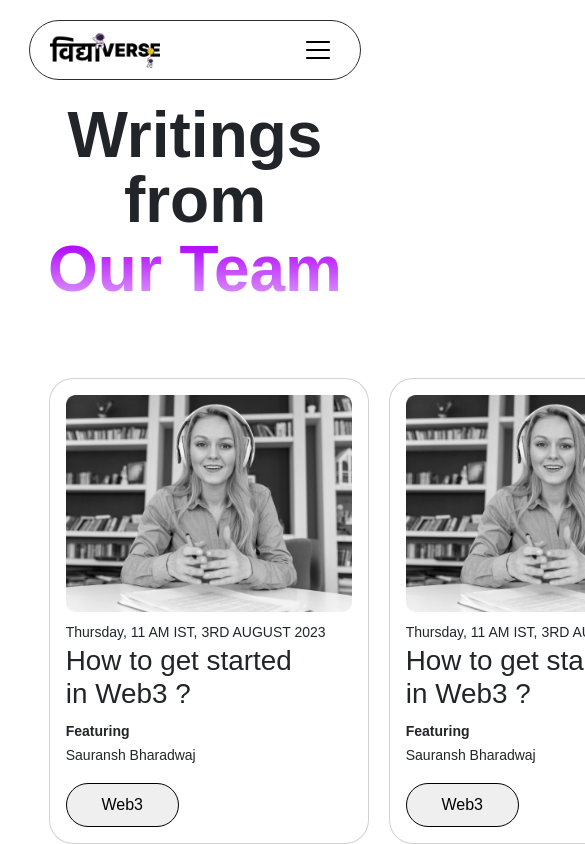
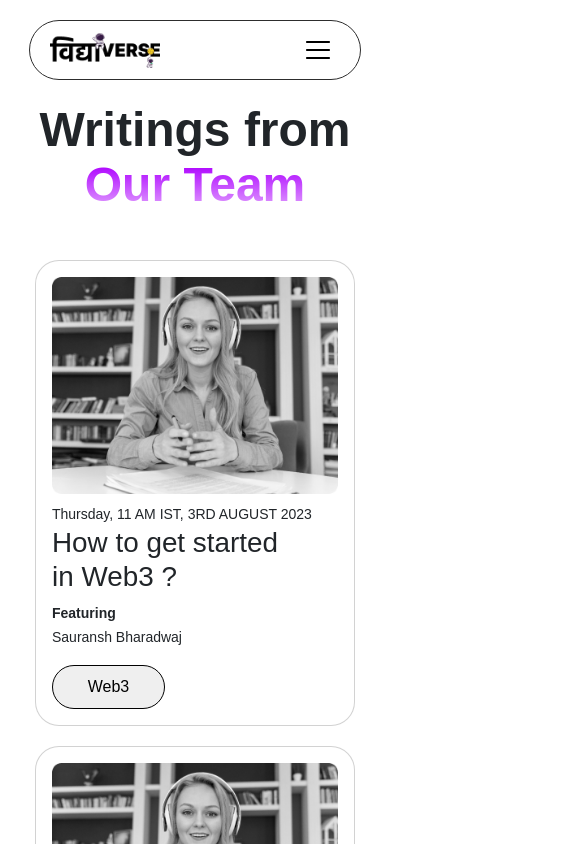
Before and after one commit to aman-lohan-au2/vidyaverse.app, a React (Create React App) app: page /Blog in a window 390 px wide. Shown: the top 844 px of the page, 585 px wide, since content can reach past the window. Built offline with nearby package versions, Linux system fonts and the light colour scheme.

Commit message:
Blog Page Responsive Done

```diff
--- a/src/Blog/Blog.css
+++ b/src/Blog/Blog.css
@@ -7,6 +7,7 @@
     font-weight: 700;
     line-height: 4.01rem;
     width: 40%;
+    font-style: normal;
 }
 
 .blog-subtitle {
@@ -14,18 +15,15 @@
     background-clip: text;
     -webkit-background-clip: text;
     -webkit-text-fill-color: transparent;
-    font-size: 4rem;
-    font-style: normal;
-    font-weight: 700;
-    line-height: 116%;
 }
 
 .blog-card-container {
     display: grid;
     grid-template-columns: repeat(3, 1fr);
     grid-template-rows: repeat(2, 1fr);
-    grid-column-gap: 20px;
-    grid-row-gap: 10px;
+    grid-column-gap: 25px;
+    grid-row-gap: 20px;
+    width: 75%;
 }
 
 .blog-card {
@@ -44,9 +42,39 @@
     border: 1px solid #000;
 }
 
+@media screen and (min-width:1600px) {
+    .blog-card-container {
+        grid-template-columns: repeat(4, 1fr);
+        grid-template-rows: repeat(2, 1fr);
+        width: 85%;
+    }
+}
+
+
+@media screen and (max-width:1500px) {
+    .blog-card-container {
+        grid-template-columns: repeat(3, 1fr);
+    }
+}
+@media screen and (max-width:1350px) {
+    .blog-card-container {
+        grid-template-columns: repeat(3, 1fr);
+        grid-template-rows: repeat(2, 1fr);
+        width: 90%;
+    }
+}
+@media screen and (max-width:1150px) {
+    .blog-card-container {
+        width: 95%;
+    }
+}
 @media screen and (max-width:1050px) {
     .blog-title {
         width: 50%;
+    }
+    .blog-card-container {
+        grid-template-columns: repeat(2, 1fr);
+        width: 95%;
     }
 }
 
@@ -59,11 +87,29 @@
 @media screen and (max-width:700px) {
     .blog-title {
         width: 70%;
+        font-size: 3.5rem;
+    }
+    .blog-card-container {
+        grid-template-columns: repeat(1, 1fr);
+        width: 95%;
     }
 }
 
 @media screen and (max-width:600px) {
     .blog-title {
         width: 90%;
+        font-size: 3rem;
+        font-weight: 700;
+        line-height: 3.4rem;
     }
 }
+@media screen and (max-width:360px) {
+    .blog-card {
+        width: 100%;
+    }
+    .blog-title {
+        width: 100%;
+        font-size: 2rem;
+        line-height: 2.4rem;
+    }
+}
--- a/src/Blog/Blog.js
+++ b/src/Blog/Blog.js
@@ -11,10 +11,10 @@ const Blog = () => {
       <Navbar />
       <section className="blog-section" >
         <h1 className="text-center m-auto mb-5 blog-title"> Writings from<br /> <span className="blog-subtitle">Our Team</span> </h1>
-        <div className="blog-card-container w-75 m-auto">
-          {arr?.map((ele) => (
-            <div className="col-md-4 mt-4">
-              <div className="card blog-card overflow-hidden p-3">
+        <div className="blog-card-container m-auto">
+          {arr?.map((ele,index) => (
+            // <div key={index} className="col-md-4 mt-4 border border-danger">
+              <div key={index} className="card blog-card overflow-hidden p-3 m-auto">
                 <img className="card-img-top" src={lady} alt="Card image cap" />
                 <div className="card-body p-0 pt-2">
                   <small className="card-text" > Thursday, 11 AM IST, 3RD AUGUST 2023</small>
@@ -25,7 +25,7 @@ const Blog = () => {
                   <br />
                   <button className="blog-card-btn mt-3">  Web3 </button>
                 </div>
-              </div>
+              {/* </div> */}
             </div>
           ))}
 
```
